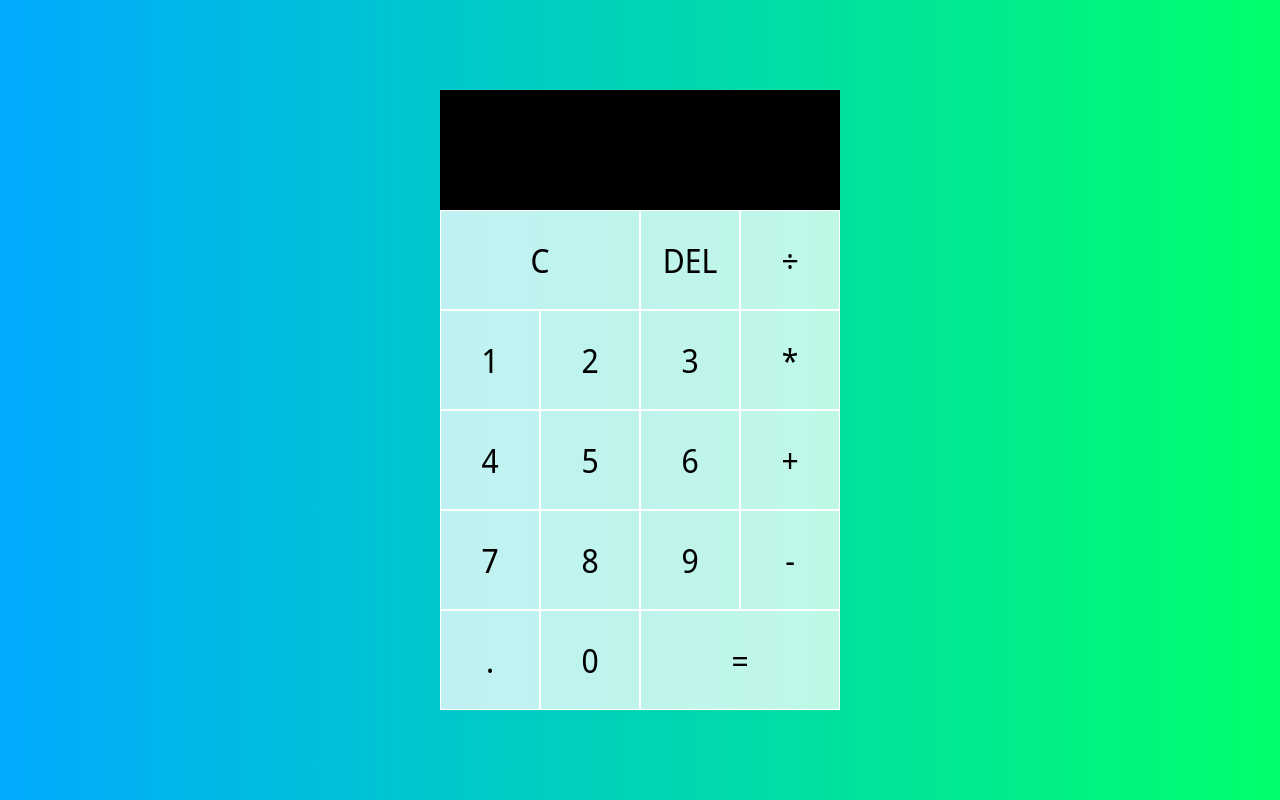
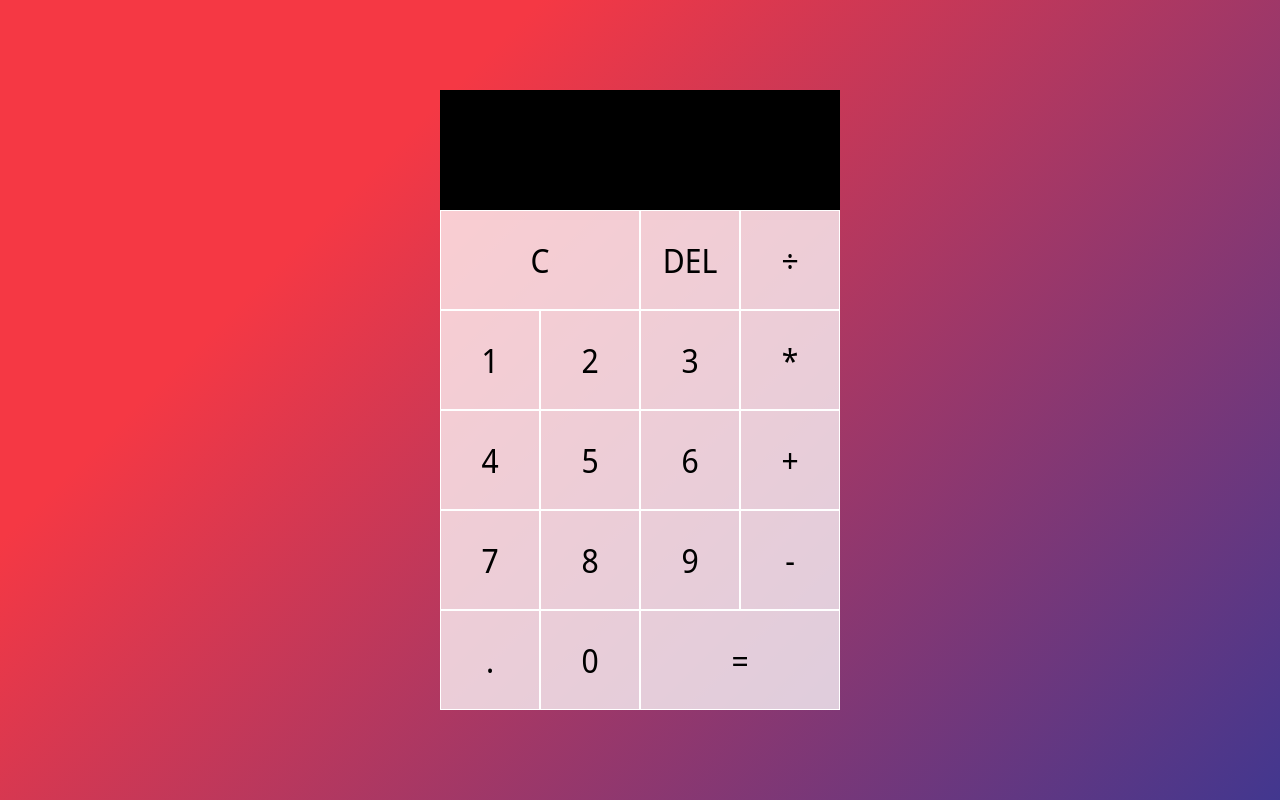
Before and after one commit to vinicius-hayden/enhanced-calculator, a plain HTML site: page index.html in a window 1280 px wide. Drawn offline with Linux system fonts and the light colour scheme.

Commit message:
final edit

```diff
--- a/css/style.css
+++ b/css/style.css
@@ -11,7 +11,8 @@
 body {
   padding: 0;
   margin: 0;
-  background: linear-gradient(to right, #00AAFF, #00FF6C);
+  background-color: #42378f;
+  background-image: linear-gradient(315deg, #42378f 0%, #f53844 74%);
 }
 
 .calculator-grid {
```
